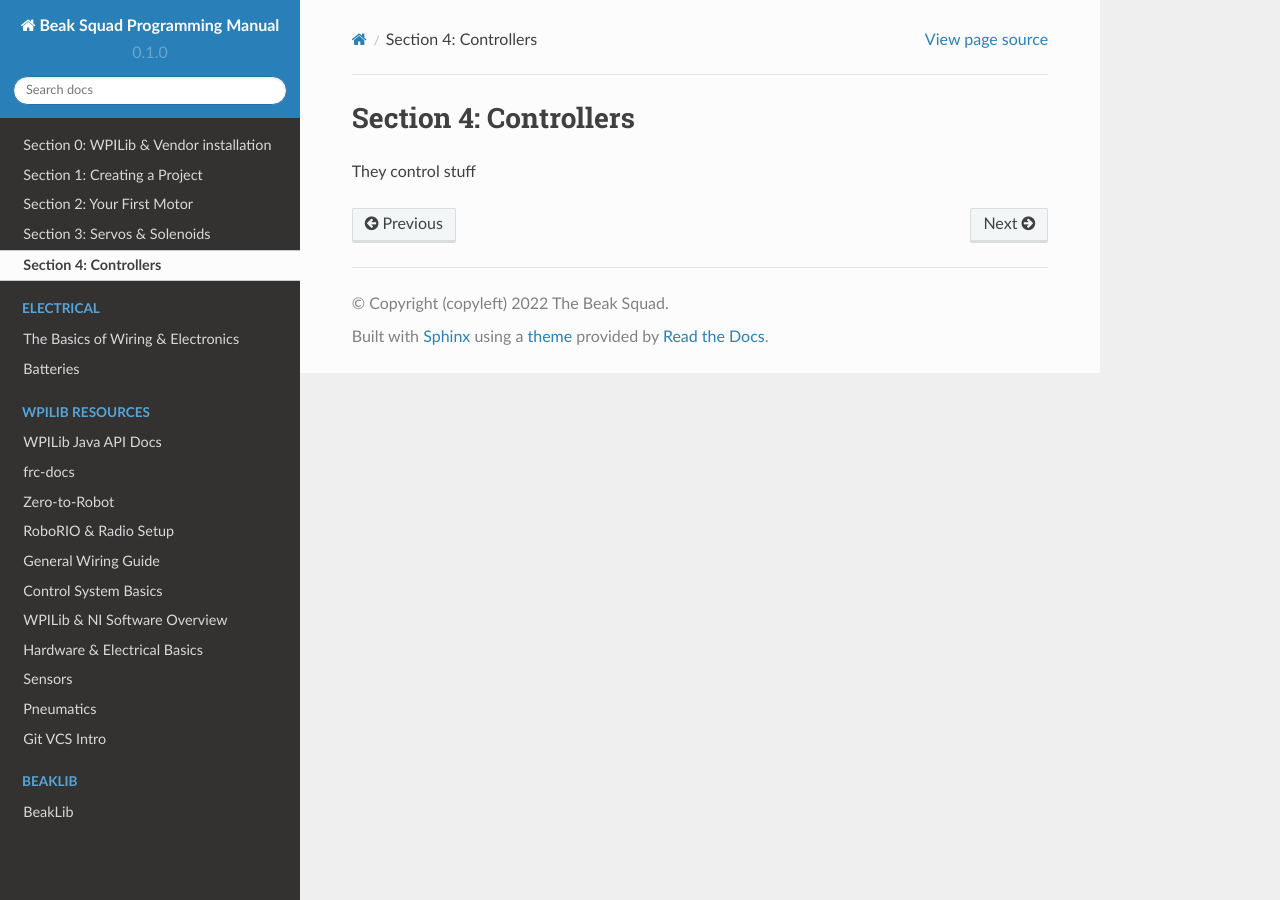
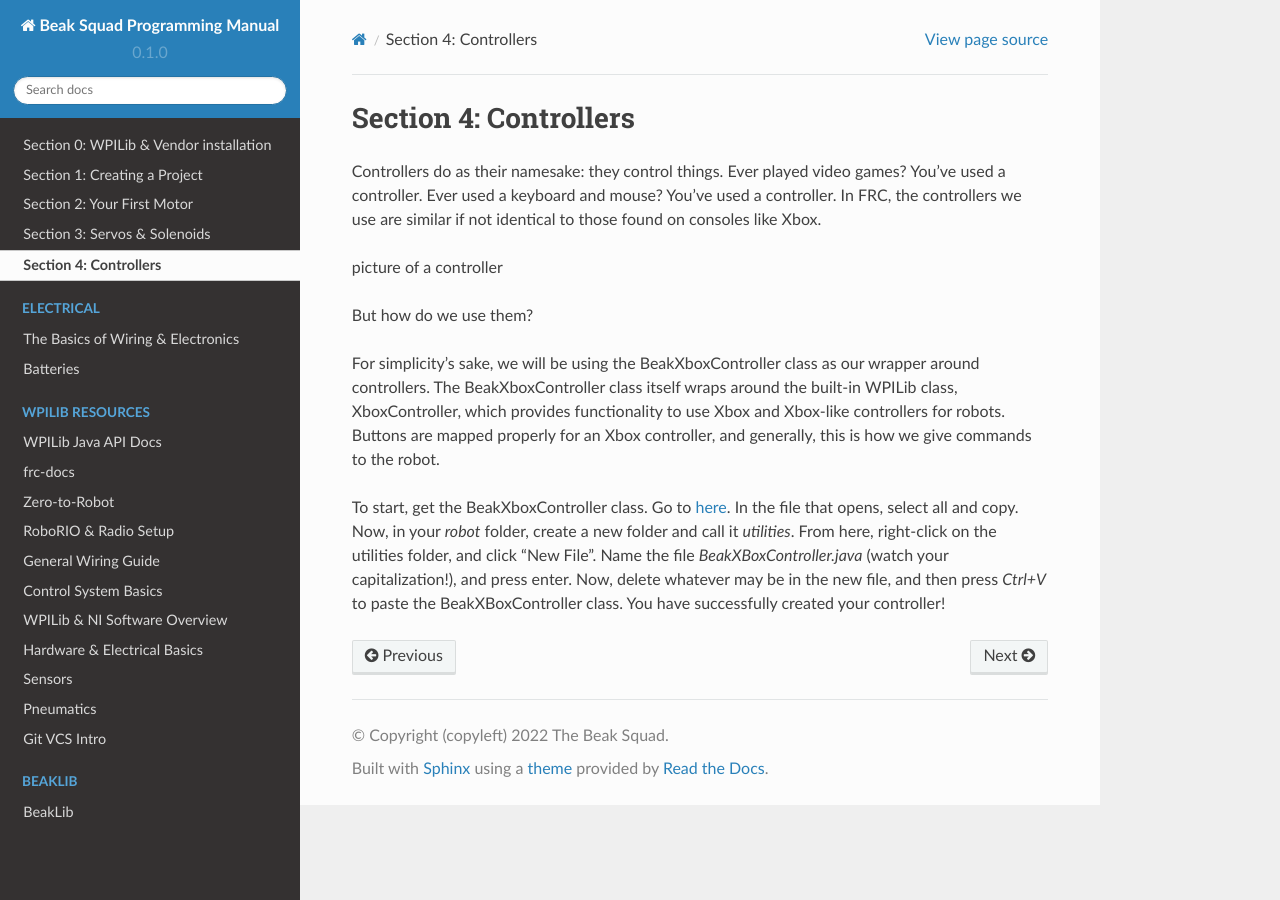
Before and after one commit to Team4028/beakdocs, a Sphinx documentation site: the page built from docs/source/sect4.rst, in a window 1280 px wide. Built offline with Sphinx 7.4.7 and the Read the Docs theme 2.0.0, drawn with Linux system fonts in a browser that asks for light colours.

Commit message:
more layout
Signed-off-by: swirl <swurl@swurl.xyz>

```diff
--- /dev/null
+++ b/docs/source/sect10.rst
@@ -0,0 +1,4 @@
+Section 10: Cameras
+====================
+
+they see stuff
--- /dev/null
+++ b/docs/source/sect11.rst
@@ -0,0 +1,4 @@
+Section 11: PID Control
+========================
+
+they control stuff using PID
--- a/docs/source/sect4.rst
+++ b/docs/source/sect4.rst
@@ -1,4 +1,23 @@
 Section 4: Controllers
-============
+=======================
 
-They control stuff
+.. _setup:
+
+Controllers do as their namesake: they control things. Ever played video games? You've used a controller.
+Ever used a keyboard and mouse? You've used a controller. In FRC, the controllers we use are similar
+if not identical to those found on consoles like Xbox.
+
+picture of a controller
+
+But how do we use them?
+
+For simplicity's sake, we will be using the BeakXboxController class as our wrapper around
+controllers. The BeakXboxController class itself wraps around the built-in WPILib class, XboxController,
+which provides functionality to use Xbox and Xbox-like controllers for robots. Buttons are mapped properly
+for an Xbox controller, and generally, this is how we give commands to the robot.
+
+To start, get the BeakXboxController class. Go to `here <https://raw.githubusercontent.com/Team4028/2023-Drive/master/src/main/java/frc/robot/utilities/BeakXBoxController.java>`_.
+In the file that opens, select all and copy. Now, in your `robot` folder, create a new folder and call it `utilities`.
+From here, right-click on the utilities folder, and click "New File". Name the file `BeakXBoxController.java`
+(watch your capitalization!), and press enter. Now, delete whatever may be in the new file, and then
+press `Ctrl+V` to paste the BeakXBoxController class. You have successfully created your controller!
--- /dev/null
+++ b/docs/source/sect5.rst
@@ -0,0 +1,4 @@
+Section 5: Encoders
+====================
+
+they encode stuff
--- /dev/null
+++ b/docs/source/sect6.rst
@@ -0,0 +1,4 @@
+Section 6: Control - Limits & Sensing
+======================================
+
+Hi Anderewhi
--- /dev/null
+++ b/docs/source/sect7.rst
@@ -0,0 +1,4 @@
+Section 7: Subsystems
+======================
+
+This is gonna take forever innit
--- /dev/null
+++ b/docs/source/sect8.rst
@@ -0,0 +1,4 @@
+Section 8: Commands
+====================
+
+a
--- /dev/null
+++ b/docs/source/sect9.rst
@@ -0,0 +1,4 @@
+Section 9: Dashboards & Debugging
+==================================
+
+they dash stuff to a board
```
